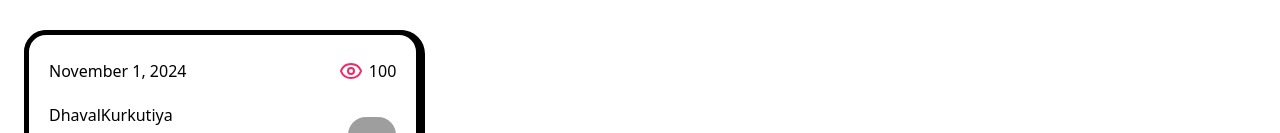
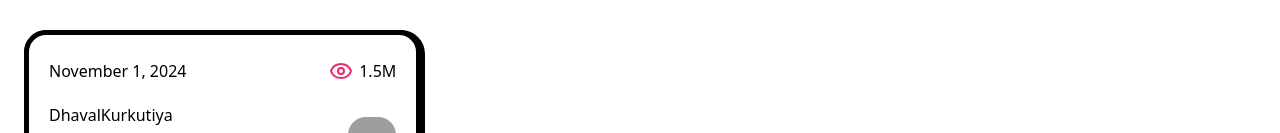
Before and after one commit to Dhavalkurkutiya/pitch-connect, a Next.js app: page / in a window 1280 px wide. Shown: the part 667-800 px from the top of the page. Built offline with nearby package versions, Linux system fonts and the light colour scheme; no server answers; grey boxes are pictures that could not be loaded.

Commit message:
formatViews

```diff
--- a/app/(root)/page.tsx
+++ b/app/(root)/page.tsx
@@ -10,7 +10,7 @@ export default async function Home({
   const posts = await [
     {
       _createdAt: new Date(),
-      views: 100,
+      views: 1505478,
       author: {
         _id: 1,
         name: "DhavalKurkutiya",
--- a/components/StartupCard.tsx
+++ b/components/StartupCard.tsx
@@ -17,13 +17,23 @@ const StartupCard = ({ post }: { post: StartupTypeCard }) => {
     _id,
     description,
   } = post;
+
+  const formatViews = (views: number) => {
+    if (views >= 1000000) {
+      return `${(views / 1000000).toFixed(1)}M`;
+    } else if (views >= 1000) {
+      return `${(views / 1000).toFixed(1)}K`;
+    }
+    return views.toString();
+  };
+
   return (
     <li className="startup-card group">
       <div className="flex-between">
         <p className="startup_card_date">{formatDate(_createdAt)}</p>
         <div className="flex gap-1.5">
           <EyeIcon className="size-6 text-primary" />
-          <span className="text-16-medium">{views}</span>
+          <span className="text-16-medium">{formatViews(views)}</span>
         </div>
       </div>
 
```
